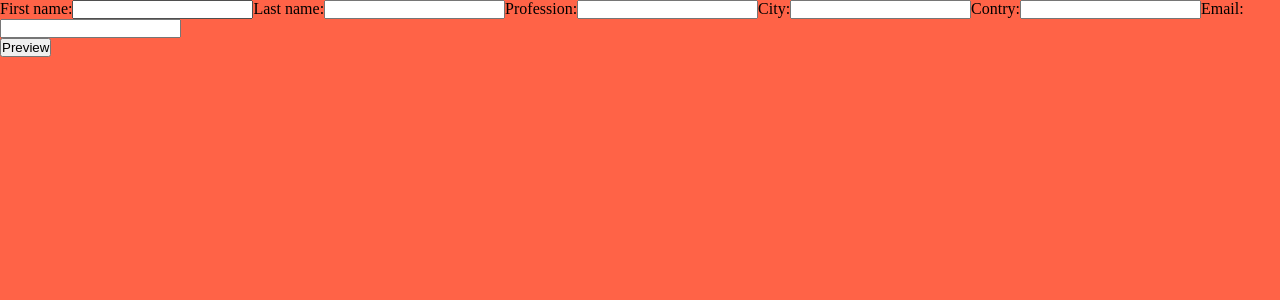
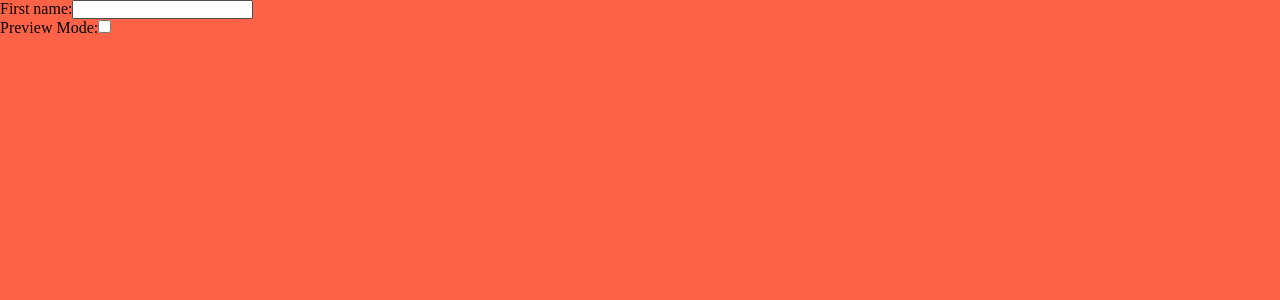
Before and after one commit to fernanda-veiga/cv-project, a React (Create React App) app: page / in a window 1280 px wide. Shown: the top 300 px of the page. Built offline with nearby package versions, Linux system fonts and the light colour scheme.

Commit message:
Added a checkbox to choose between preview mode and edit mode. Added a state to the App component. Added a function to handle changes to the input.

```diff
--- a/src/App.js
+++ b/src/App.js
@@ -2,36 +2,100 @@ import React, { Component } from "react";
 import "./styles/App.css";
 
 class App extends Component {
+  constructor(props) {
+    super(props);
+    this.state = {
+      firstName: "",
+      isPreviewMode: false,
+      /*lastName: "",
+      profession: "",
+      city: "",
+      country: "",
+      email: "",*/
+    };
+  }
+
+  togglePreviewMode = (event) => {
+    console.log(`toggle: ${this.state.isPreviewMode}`);
+    this.setState({ isPreviewMode: !this.state.isPreviewMode });
+    console.log(event.target.checked);
+  };
+
+  handleFormChange = (event) => {
+    this.setState({ firstName: event.target.value });
+    console.log(event.target.value);
+  };
+
   render() {
+    //const isPreviewMode = this.state.isPreviewMode;
+
     return (
       <div className="App">
         <div className="Profile">
+          <PreviewOrProfile
+            isPreviewMode={this.state.isPreviewMode}
+            firstName={this.state.firstName}
+            handleFormChange={this.handleFormChange}
+          />
           <form>
-            <label htmlFor="first-name">First name:</label>
-            <input type="text" id="first-name" name="first-name"></input>
-            <label htmlFor="last-name">Last name:</label>
-            <input type="text" id="last-name" name="last-name"></input>
-            <label htmlFor="profession">Profession:</label>
-            <input type="text" id="profession" name="profession"></input>
-            <label htmlFor="city">City:</label>
-            <input type="text" id="city" name="citye"></input>
-            <label htmlFor="country">Contry:</label>
-            <input type="text" id="country" name="country"></input>
-            <label htmlFor="email">Email:</label>
-            <input type="text" id="email" name="email"></input>
+            <label htmlFor="preview">Preview Mode:</label>
+            <input
+              type="checkbox"
+              id="preview"
+              name="preview"
+              onChange={this.togglePreviewMode}
+            ></input>
           </form>
-          <button type="button">Preview</button>
         </div>
-        {/*<div className="Work">
-          <form></form>
-        </div>
-        <div className="Education">
-          <form></form>
-    </div>*/}
       </div>
     );
   }
 }
+
+function PreviewOrProfile(props) {
+  console.log(props.isPreviewMode);
+  if (props.isPreviewMode === true) {
+    console.log("preview");
+    return <div>{props.firstName}</div>;
+  } else {
+    console.log("not preview");
+    return (
+      <form>
+        <label htmlFor="first-name">First name:</label>
+        <input
+          type="text"
+          id="first-name"
+          name="first-name"
+          value={props.firstName}
+          onChange={props.handleFormChange}
+        ></input>
+      </form>
+    );
+  }
+}
+
+/*class Preview extends Component {
+  render() {
+    return <div>{this.props.firstName}</div>;
+  }
+}*/
+
+/*class Profile extends Component {
+  render() {
+    return (
+      <form>
+        <label htmlFor="first-name">First name:</label>
+        <input
+          type="text"
+          id="first-name"
+          name="first-name"
+          value={this.props.firstName}
+          onChange={this.props.handleFormChange}
+        ></input>
+      </form>
+    );
+  }
+}*/
 
 /*class Education extends Component {
   render() {
@@ -47,4 +111,15 @@ class App extends Component {
   }
 }*/
 
+/*<label htmlFor="last-name">Last name:</label>
+            <input type="text" id="last-name" name="last-name"></input>
+            <label htmlFor="profession">Profession:</label>
+            <input type="text" id="profession" name="profession"></input>
+            <label htmlFor="city">City:</label>
+            <input type="text" id="city" name="citye"></input>
+            <label htmlFor="country">Contry:</label>
+            <input type="text" id="country" name="country"></input>
+            <label htmlFor="email">Email:</label>
+    <input type="text" id="email" name="email"></input>*/
+
 export default App;
```
